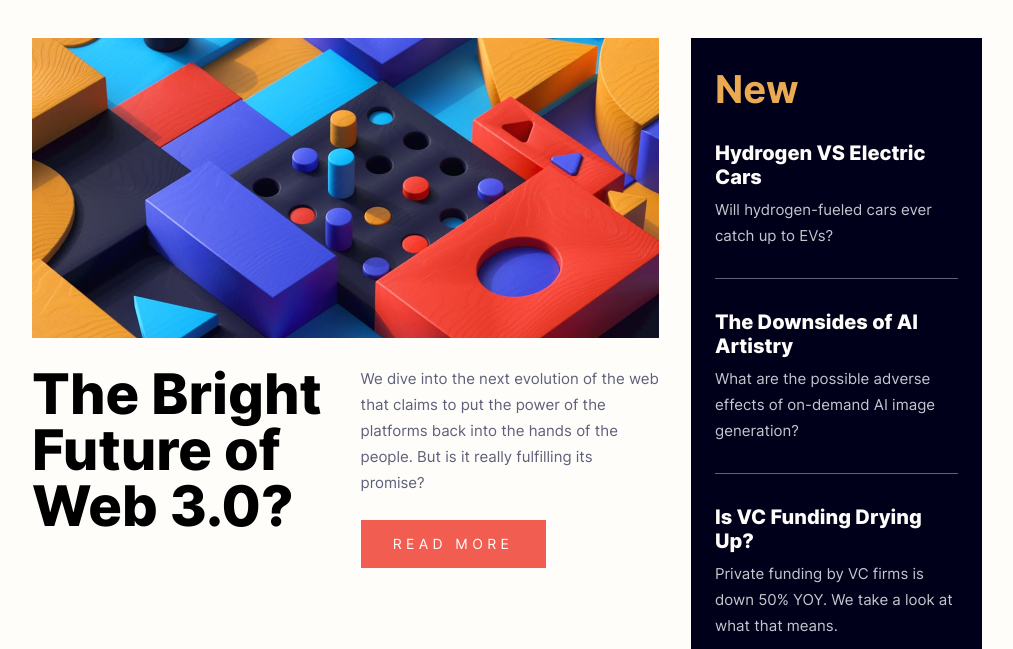
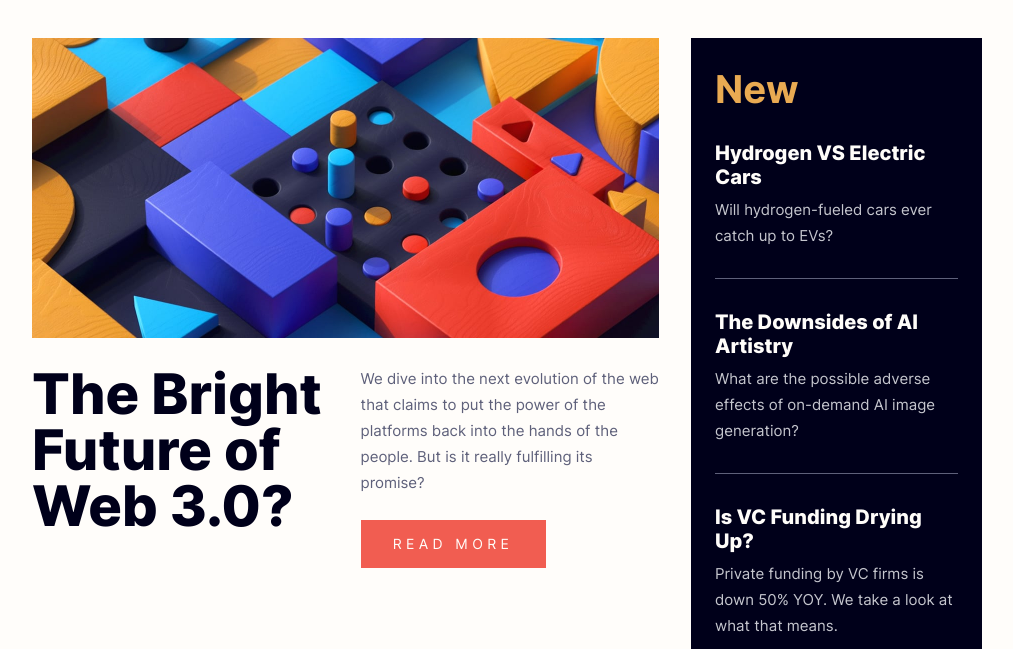
Before and after one commit to penielny/GPT-LAB-2, a plain HTML site: page index.html in a window 1280 px wide. Shown: the part 151-800 px from the top of the page, without its empty margins (133-1146 px from the left). Drawn offline with Linux system fonts and the light colour scheme.

Commit message:
FIX: color for the h1

```diff
--- a/assets/css/styles.css
+++ b/assets/css/styles.css
@@ -28,6 +28,9 @@
     /* font-weight: bolder; */
 }
 
+h1 {
+    color: var(--color-dark-space-blue);
+}
 
 .text-heading-xl {
     font-weight: bolder;
```
